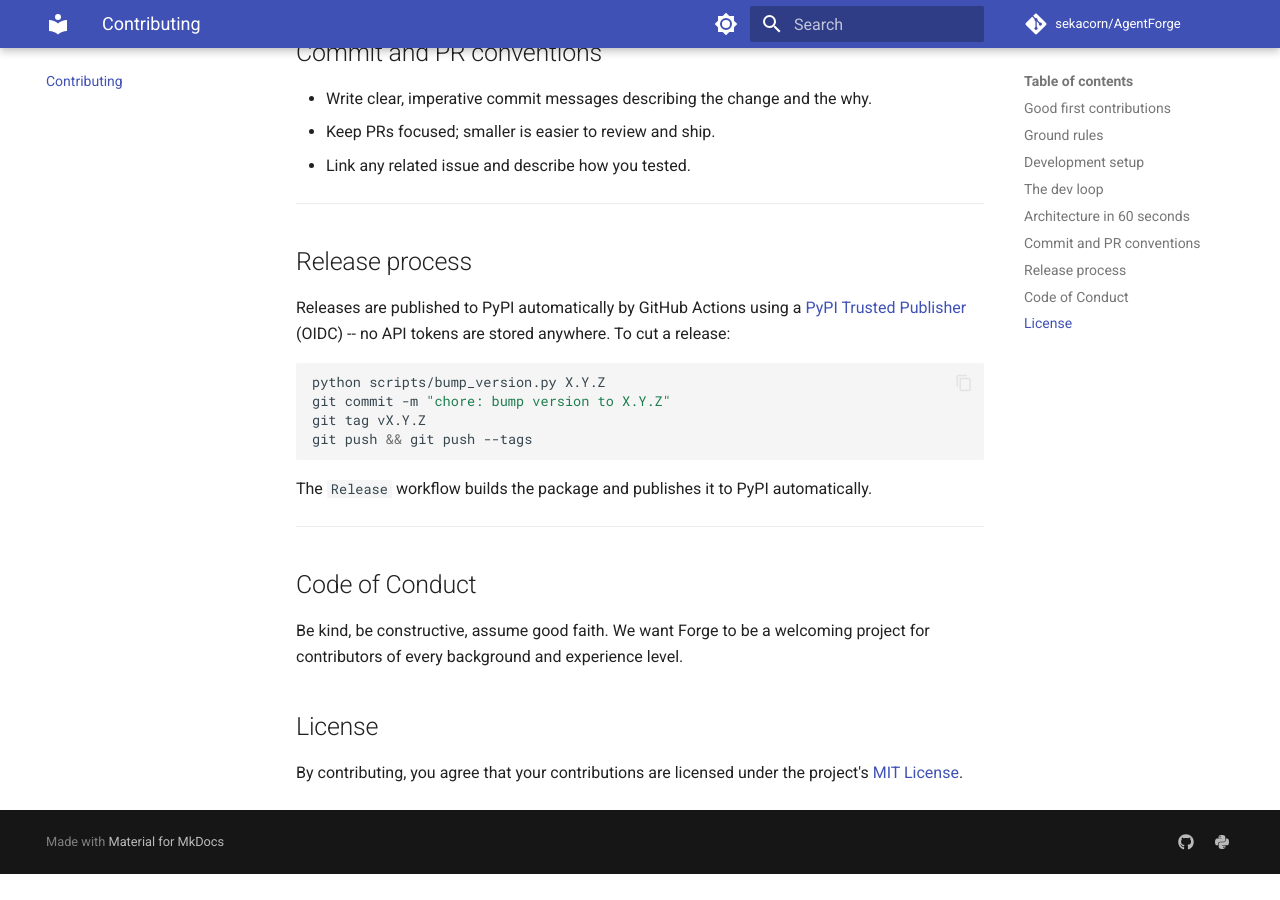
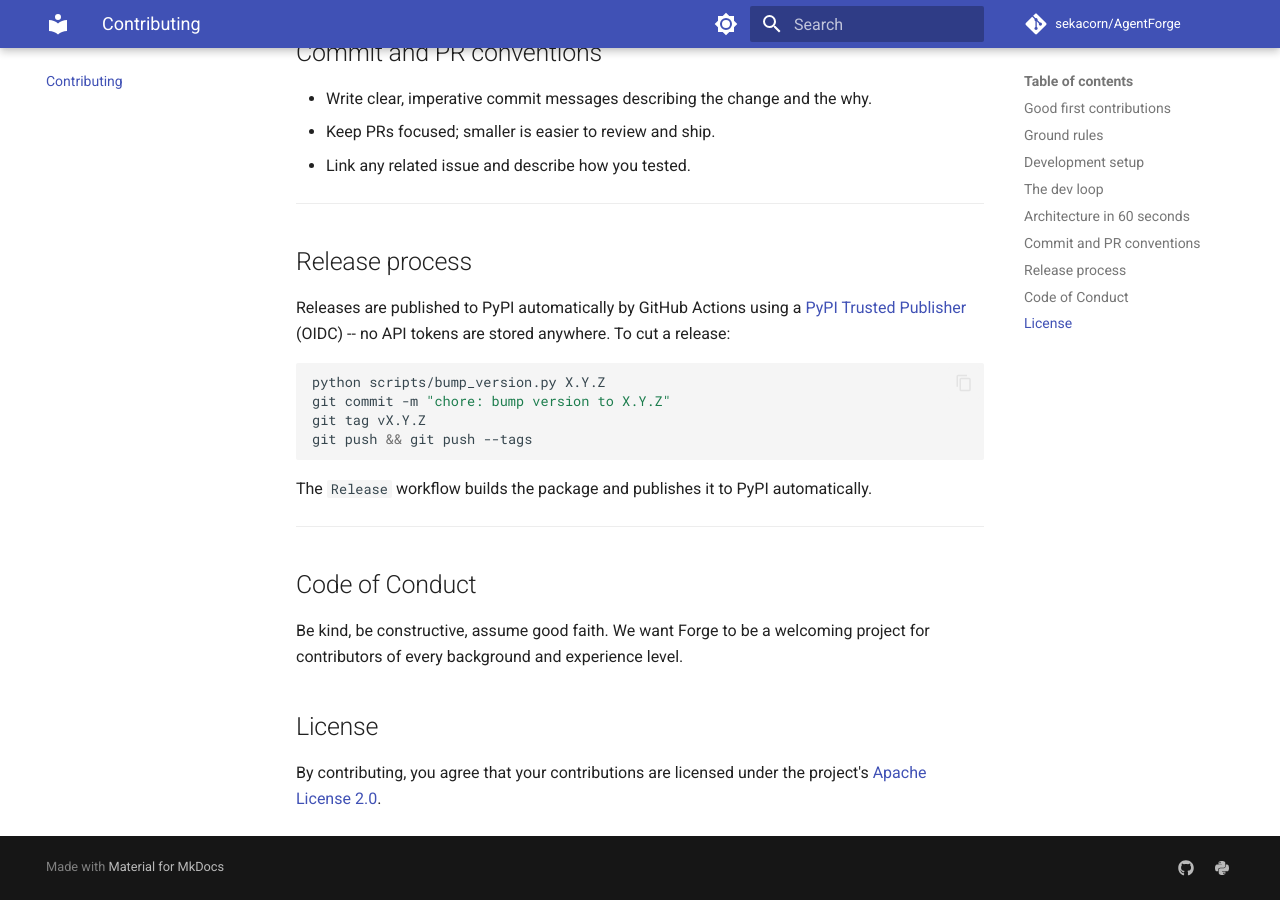
Before and after one commit to sekacorn/AgentForge, an MkDocs documentation site: the page built from docs/contributing.md, in a window 1280 px wide and 900 px high, scrolled down 2288 px. Built offline with MkDocs 1.6.1 and Material for MkDocs 9.7.7, drawn with Linux system fonts in a browser that asks for light colours; comment, search, counter and statistics services are not loaded; before the commit the page ends 3162 px from its top, so only the background shows below that.

Commit message:
Place project under Apache 2.0

```diff
--- a/docs/contributing.md
+++ b/docs/contributing.md
@@ -109,4 +109,4 @@ project for contributors of every background and experience level.
 ## License
 
 By contributing, you agree that your contributions are licensed under the
-project's [MIT License](https://github.com/sekacorn/AgentForge/blob/main/LICENSE).
+project's [Apache License 2.0](https://github.com/sekacorn/AgentForge/blob/main/LICENSE).
--- a/pyproject.toml
+++ b/pyproject.toml
@@ -11,7 +11,7 @@ dynamic = ["version"]
 description = "Forge — an open-source, enterprise-ready multi-agent orchestration platform with cost awareness, governance, and security built in."
 readme = "README.md"
 requires-python = ">=3.11"
-license = { text = "MIT" }
+license = "Apache-2.0"
 authors = [{ name = "sekacorn" }]
 maintainers = [{ name = "sekacorn" }]
 keywords = [
@@ -31,7 +31,7 @@ keywords = [
 classifiers = [
     "Development Status :: 4 - Beta",
     "Intended Audience :: Developers",
-    "License :: OSI Approved :: MIT License",
+    "License :: OSI Approved :: Apache Software License",
     "Operating System :: OS Independent",
     "Programming Language :: Python :: 3",
     "Programming Language :: Python :: 3.11",
```
Also changed, not shown: CONTRIBUTING.md (+1 -1 lines), README.md (+2 -2 lines), 1 other file.
